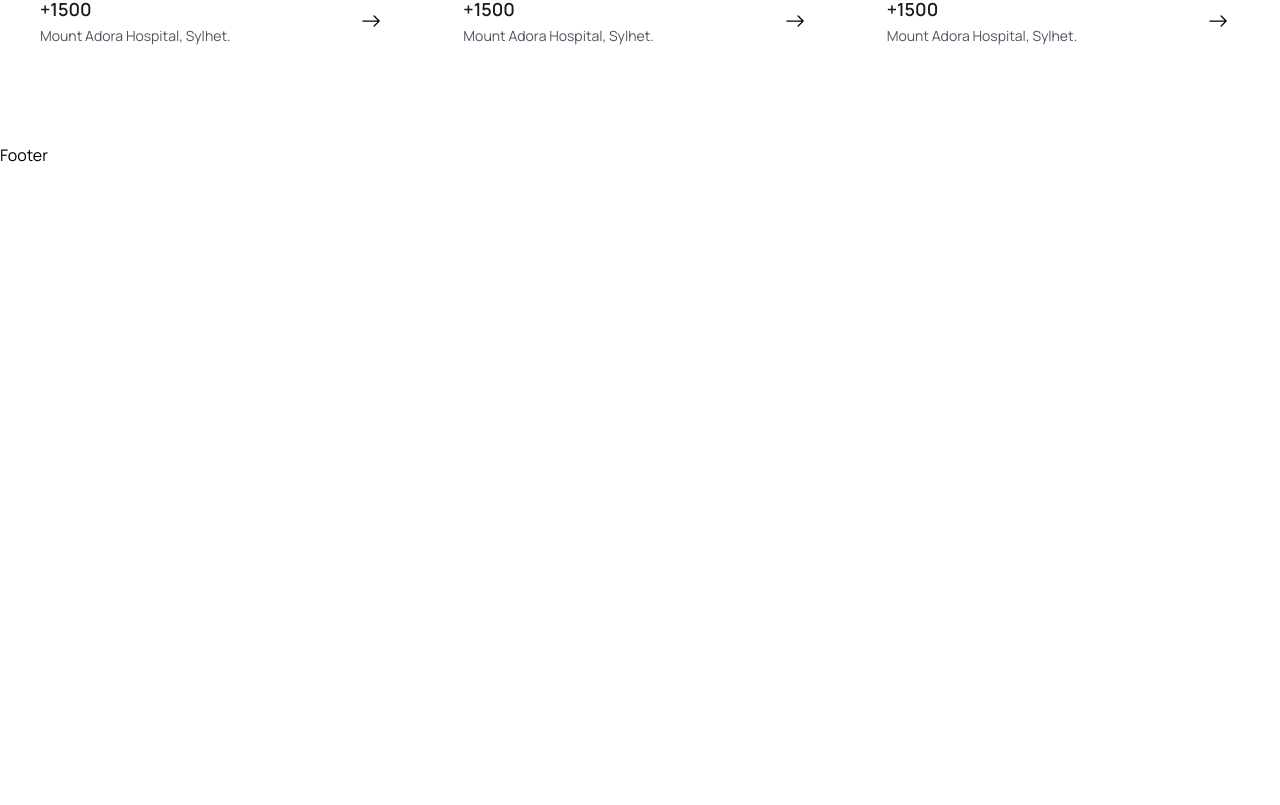
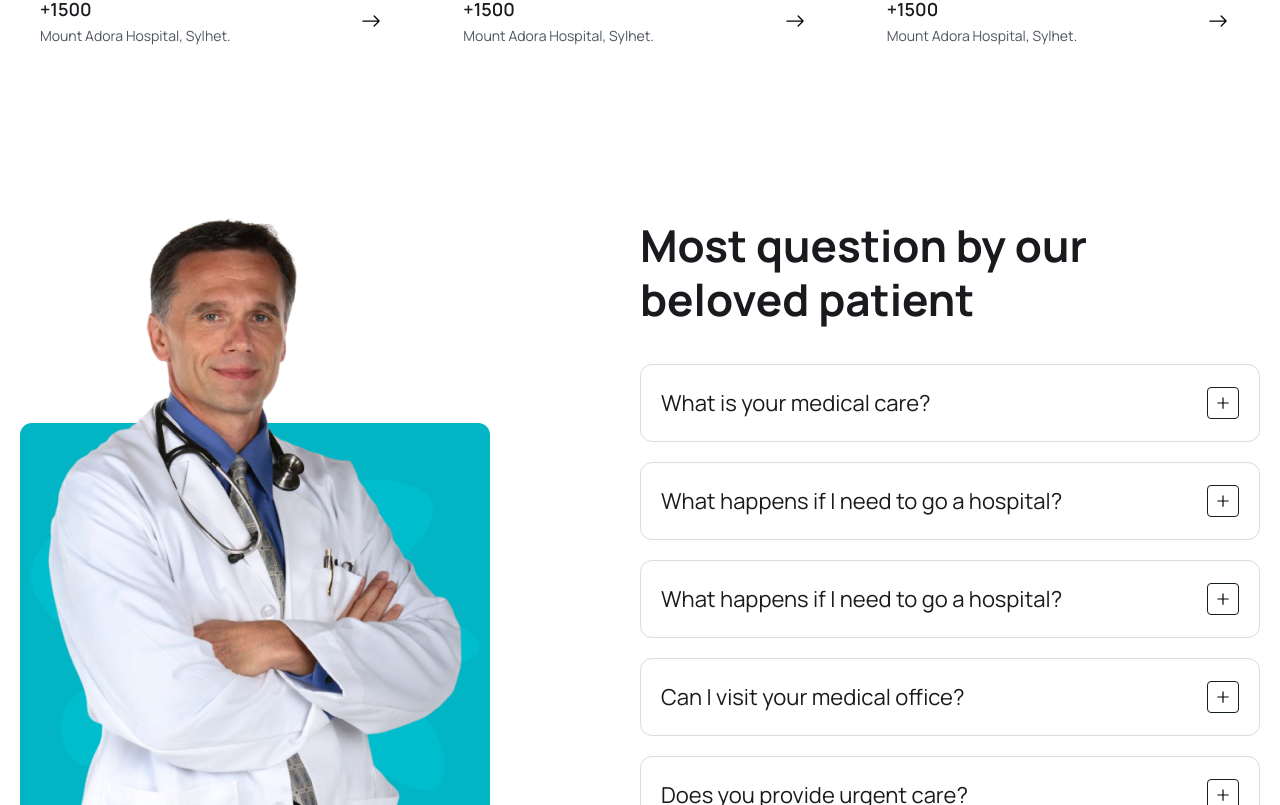
Before and after one commit to SalmanMohammed2001/Doctor_Appointement, a React (Vite) app: page / in a window 1280 px wide. Shown: the part 4615-5420 px from the top of the page. Before the commit the page ends 4782 px from the top, so only its background shows below. Built offline with nearby package versions, Linux system fonts and the light colour scheme.

Commit message:
faq selection end

```diff
--- /dev/null
+++ b/src/components/Faq/FaqItem.tsx
@@ -0,0 +1,37 @@
+
+
+import {AiOutlineMinus,AiOutlinePlus} from "react-icons/ai";
+import {useState} from "react";
+// @ts-ignore
+const FaqItem = ({item}) => {
+    const[isOpen,setIsOpen]=useState(false)
+
+    const toggleAccordion=()=>{
+        setIsOpen(!isOpen)
+    }
+
+    return (
+        <div className={"p-3 lg:p-5 rounded-[12px] border border-solid border-[#D9DCE2] mb-5 cursor-pointer"} >
+            <div className="flex items-center justify-between gap-5" onClick={toggleAccordion}>
+
+                <h4 className="text-[14px] leading-7 lg:text-[22px] lg:leading-9 text-headingColor">
+                    {item.question}
+                </h4>
+                <div className={` ${isOpen && "bg-primaryColor text-white border-none"} w-7 h-7 lg:w-8 lg:h-8 border border-solid border-[#141F21] rounded flex items-center justify-center`}>
+                    {isOpen ? <AiOutlineMinus/> :<AiOutlinePlus/>}
+                </div>
+            </div>
+
+            {
+                isOpen && <div>
+                <p className="text-[14px] leading-9 lg:text-[16px] lg:leading-9 font-[400] text-textColor">
+                    {item.content}
+                </p>
+                </div>
+            }
+
+        </div>
+    );
+};
+
+export default FaqItem;
--- /dev/null
+++ b/src/components/Faq/FaqList.tsx
@@ -0,0 +1,21 @@
+
+import {faqs} from "../../assets/data/Faqs.ts";
+import FaqItem from "./FaqItem.tsx";
+
+const FaqList = () => {
+    return (
+        <div>
+            <ul className={"mt-[38px]"}>
+                {
+                    faqs.map((item,index)=>{
+                        return(
+                            <FaqItem item={item} key={index}/>
+                        )
+                    })
+                }
+            </ul>
+        </div>
+    );
+};
+
+export default FaqList;
--- a/src/pages/Home.tsx
+++ b/src/pages/Home.tsx
@@ -5,6 +5,7 @@
 import icon02 from '../assets/images/icon02.png'
 import icon03 from '../assets/images/icon03.png'
 import featureImage from '../assets/images/feature-img.png'
+import faqImg from '../assets/images/faq-img.png'
 
 import {BsArrowRight} from 'react-icons/bs'
 import {Link} from "react-router-dom";
@@ -12,6 +13,7 @@
 
 import ServiceList from "../components/Service/ServiceList.tsx";
 import DoctorList from "../components/Doctors/DoctorList.tsx";
+import FaqList from "../components/Faq/FaqList.tsx";
 
 const Home = () => {
     return (
@@ -234,6 +236,25 @@
                 </div>
             </section>
             {/*==============our great doctors============end*/}
+
+            {/*=======================faq section===========================*/}
+
+            <section>
+                <div className="container">
+                    <div className="flex justify-between gap-[50px] lg:gap-0">
+                        <div className="w-1/2 hidden md:block">
+                            <img src={faqImg} alt=""/>
+                        </div>
+
+                        <div className="w-full md:w-1/2">
+                            <h2 className={"heading"}>Most question by our beloved patient</h2>
+
+                            <FaqList/>
+                        </div>
+                    </div>
+                </div>
+            </section>
+            {/*=======================faq section===========================*/}
         </div>
     );
 };
```
